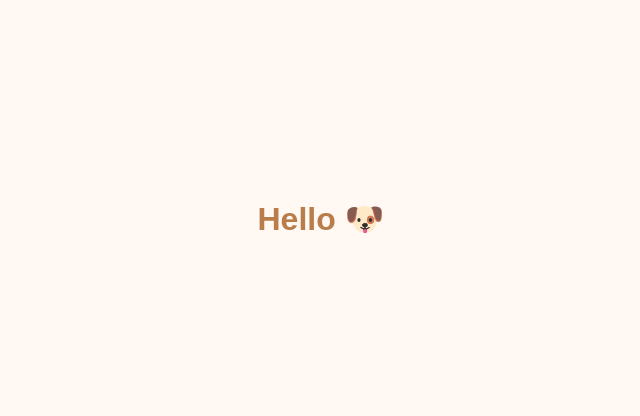
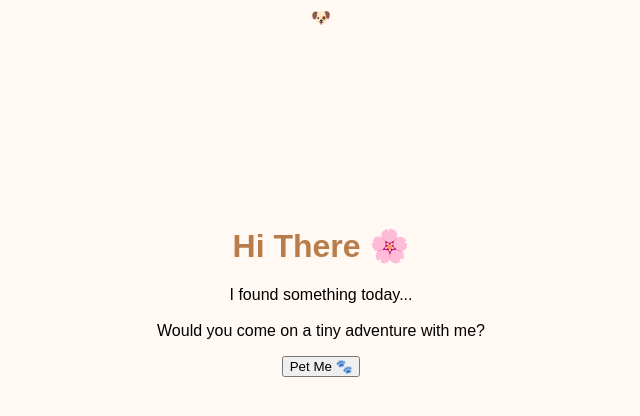
Before and after one commit to akulsingh17/goldenadventure, a plain HTML site: page index.html in a window 1280 px wide. Shown: the whole page, without its empty margins (319-959 px from the left). Drawn offline with Linux system fonts and the light colour scheme.

Commit message:
Update index.html

```diff
--- a/index.html
+++ b/index.html
@@ -3,16 +3,41 @@
 <head>
     <meta charset="UTF-8">
     <meta name="viewport" content="width=device-width, initial-scale=1.0">
-    <title>Golden Adventure</title>
+    <title>A Tiny Adventure 🐶</title>
 
     <link rel="stylesheet" href="style.css">
+
+    <!-- Cute Font -->
+    <link href="https://fonts.googleapis.com/css2?family=Quicksand:wght@400;600;700&display=swap" rel="stylesheet">
 </head>
 
 <body>
 
-    <h1>Hello 🐶</h1>
+<div class="background"></div>
 
-    <script src="script.js"></script>
+<div class="container">
+
+    <div class="dog">
+        🐶
+    </div>
+
+    <h1>
+        Hi There 🌸
+    </h1>
+
+    <p>
+        I found something today...
+        <br><br>
+        Would you come on a tiny adventure with me?
+    </p>
+
+    <button id="startBtn">
+        Pet Me 🐾
+    </button>
+
+</div>
+
+<script src="script.js"></script>
 
 </body>
 </html>
```
